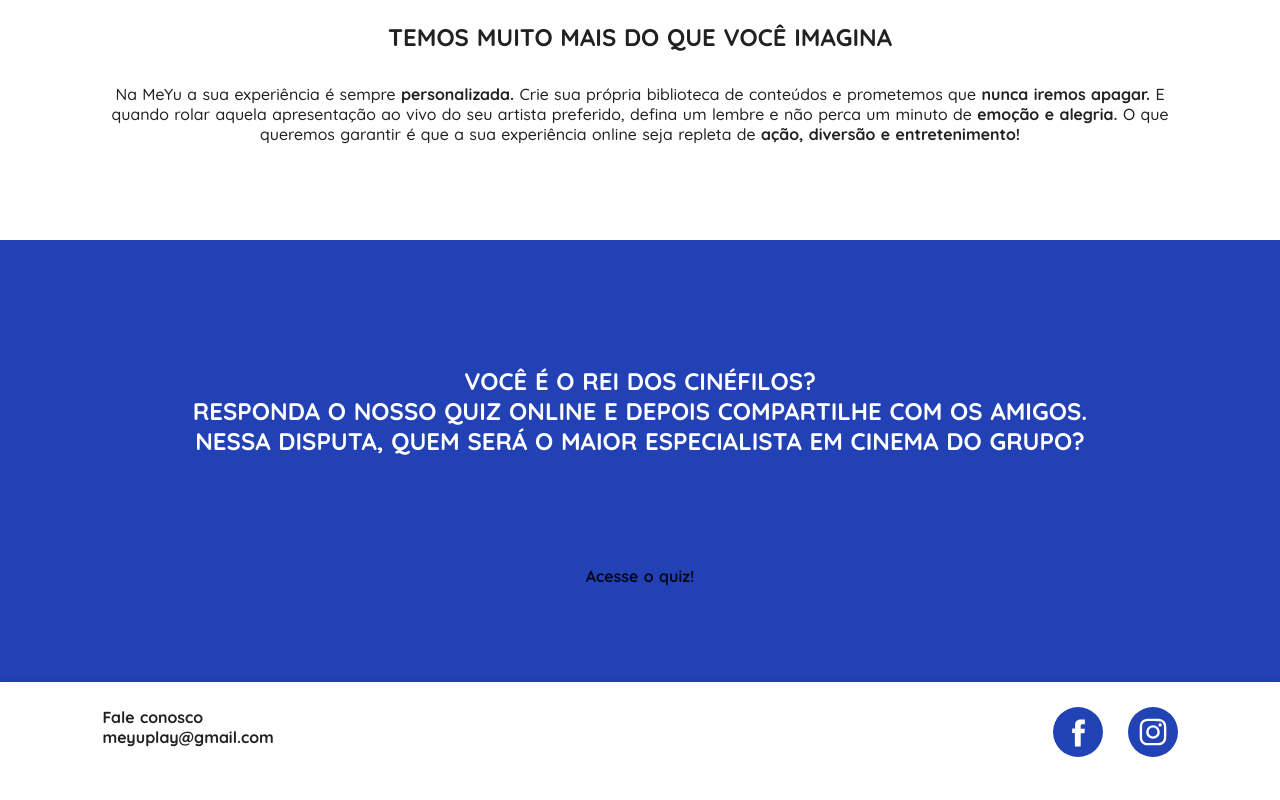
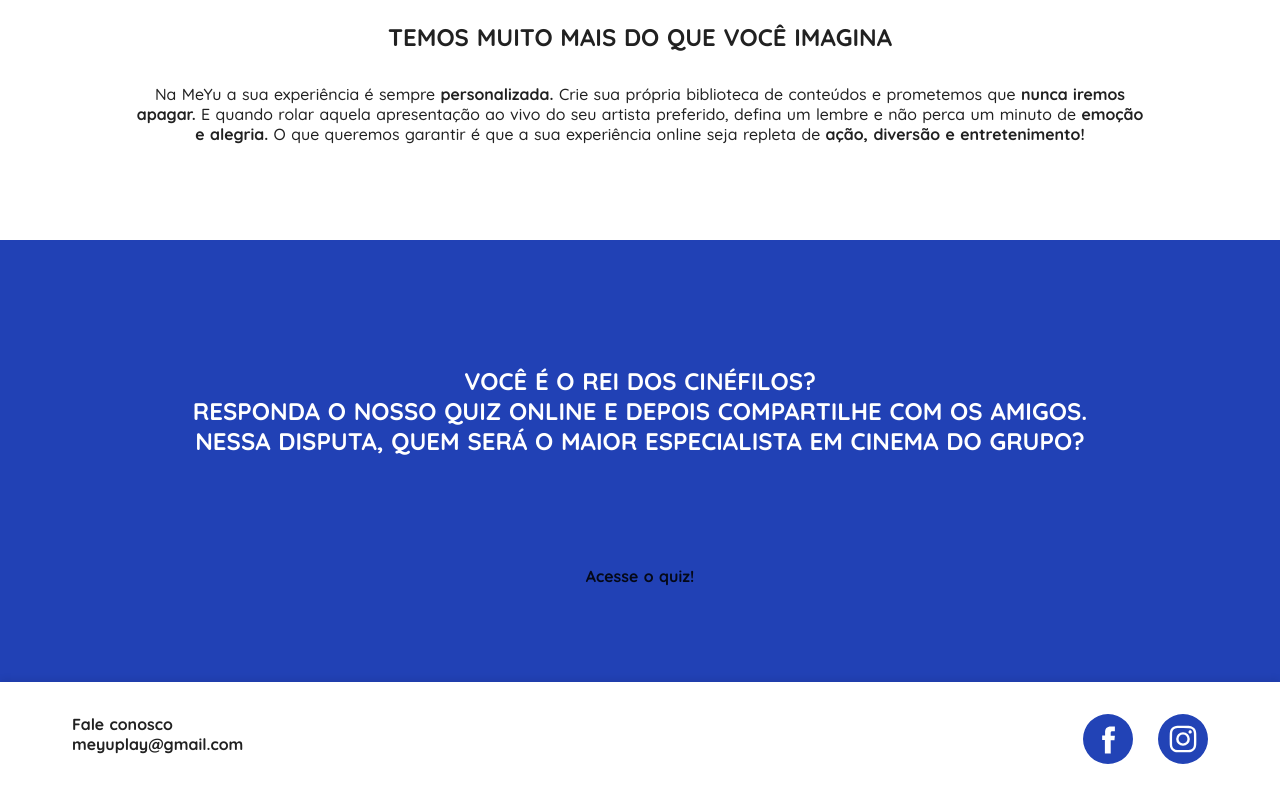
Before and after one commit to Big-Gama-Brasil-XP/show-me-the-leads, a website built with Parcel: page index.html in a window 1280 px wide. Shown: the part 1470-2270 px from the top of the page. Built offline with nearby package versions, Linux system fonts and the light colour scheme.

Commit message:
fix footer layout and remove unused code

```diff
--- a/assets/css/theme.css
+++ b/assets/css/theme.css
@@ -206,6 +206,26 @@
     background-color: var(--color-primary);
 }
 
+/* o-footer component */
+.o-footer {
+    box-shadow: 0px -4px 6px rgba(0, 0, 0, 0.06);
+}
+
+.o-footer__wrapper {
+    display: grid;
+    grid-template-columns: 1fr auto;
+    justify-content: center;
+    width: 100%;
+    padding: var(--space);
+    /* padding: 25px 15%; */
+}
+
+@media screen and (min-width: 1200px) {
+    .o-footer__header {
+        text-align: left;
+        justify-self: start;
+    }
+}
 
 
 /* ******************** */
@@ -232,20 +252,6 @@
 .m-feature__header {
     display: grid;
     align-items: center;
-}
-
-.m-footer {
-    display: flex;
-    justify-content: space-between;
-    padding: 25px 15%;
-    width: 100%;
-    box-shadow: 0px -4px 6px rgba(0, 0, 0, 0.06);
-}
-
-@media screen and (min-width: 900px) {
-    .m-footer {
-        padding: 25px 8%;
-    }
 }
 
 
@@ -305,14 +311,8 @@
     }
 }
 
-/* .a-more-home__title {
-    text-align: center;
-} */
-
-@media screen and (max-width: 600px) {
-    .a-smidias {
-        display: none;
-    }
+.a-smidias {
+    display: none;
 }
 
 .a-smidias img {
--- a/index.html
+++ b/index.html
@@ -283,7 +283,7 @@
 
         <!-- more section -->
         <section class="o-section o-more-home">
-            <div class="o-wrapper o-wrapper--row-gap--normal o-wrapper--centered-content o-wrapper--padding-section">
+            <div class="o-wrapper o-wrapper--row-gap--normal o-wrapper--centered-content o-wrapper--padding-section o-wrapper--boxed">
 
                 <section class="o-wrapper o-wrapper--row-gap--normal o-wrapper--centered-content">
 
@@ -362,10 +362,10 @@
     </section>
 
     <!-- footer -->
-    <footer>
-        <div class="o-wrapper o-wrapper--padding-section m-footer">
+    <footer class="o-section o-footer">
+        <div class="o-wrapper o-wrapper--boxed o-wrapper--centered-content o-footer__wrapper">
 
-            <div>
+            <div class="o-footer__header">
                 <p class="a-text"><b>Fale conosco</b></p>
                 <p class="a-text">meyuplay@gmail.com</p>
             </div>
```
Also changed, not shown: quiz-cinefilos.html (+1 -1 lines), thank-you.html (+1 -1 lines).
